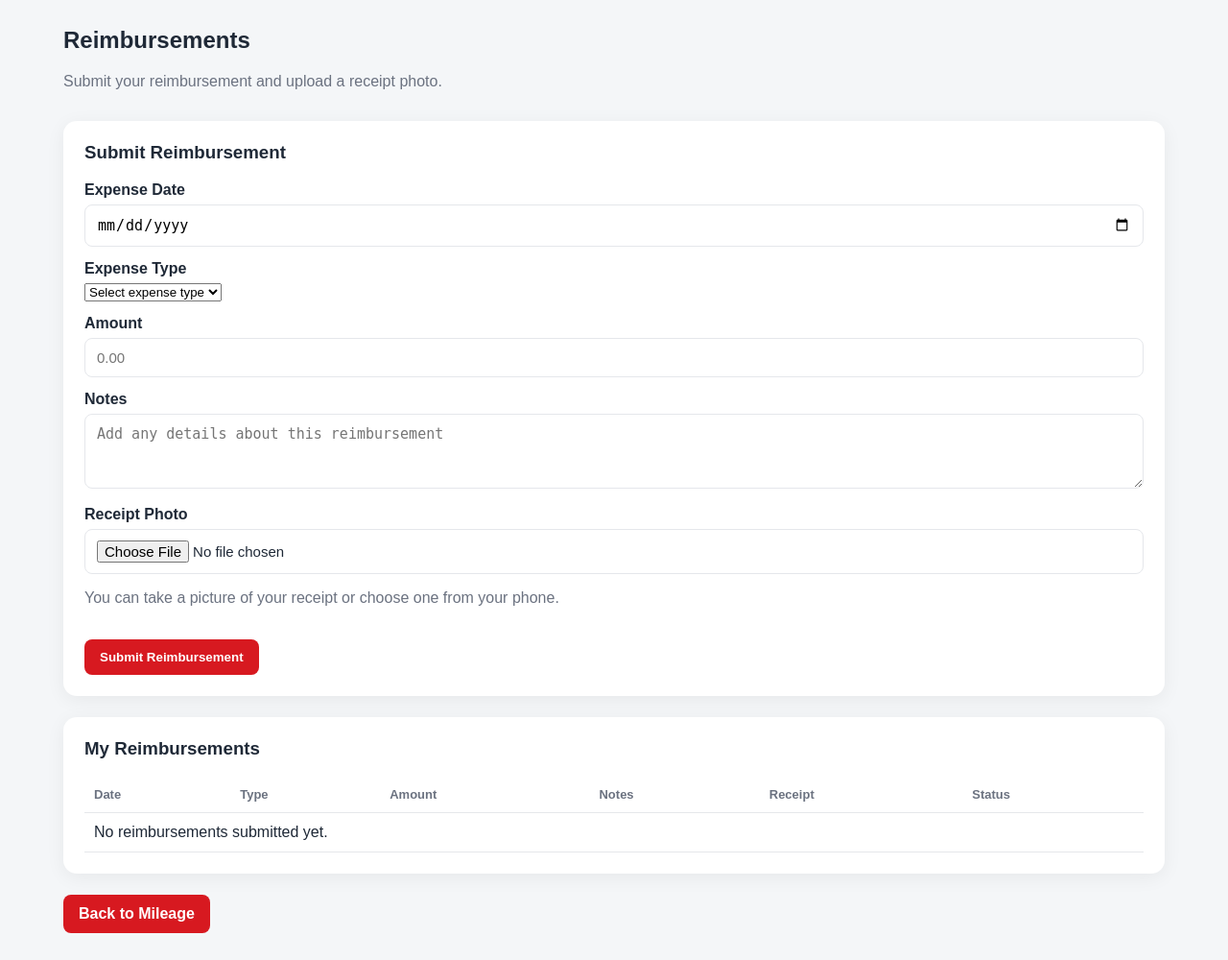
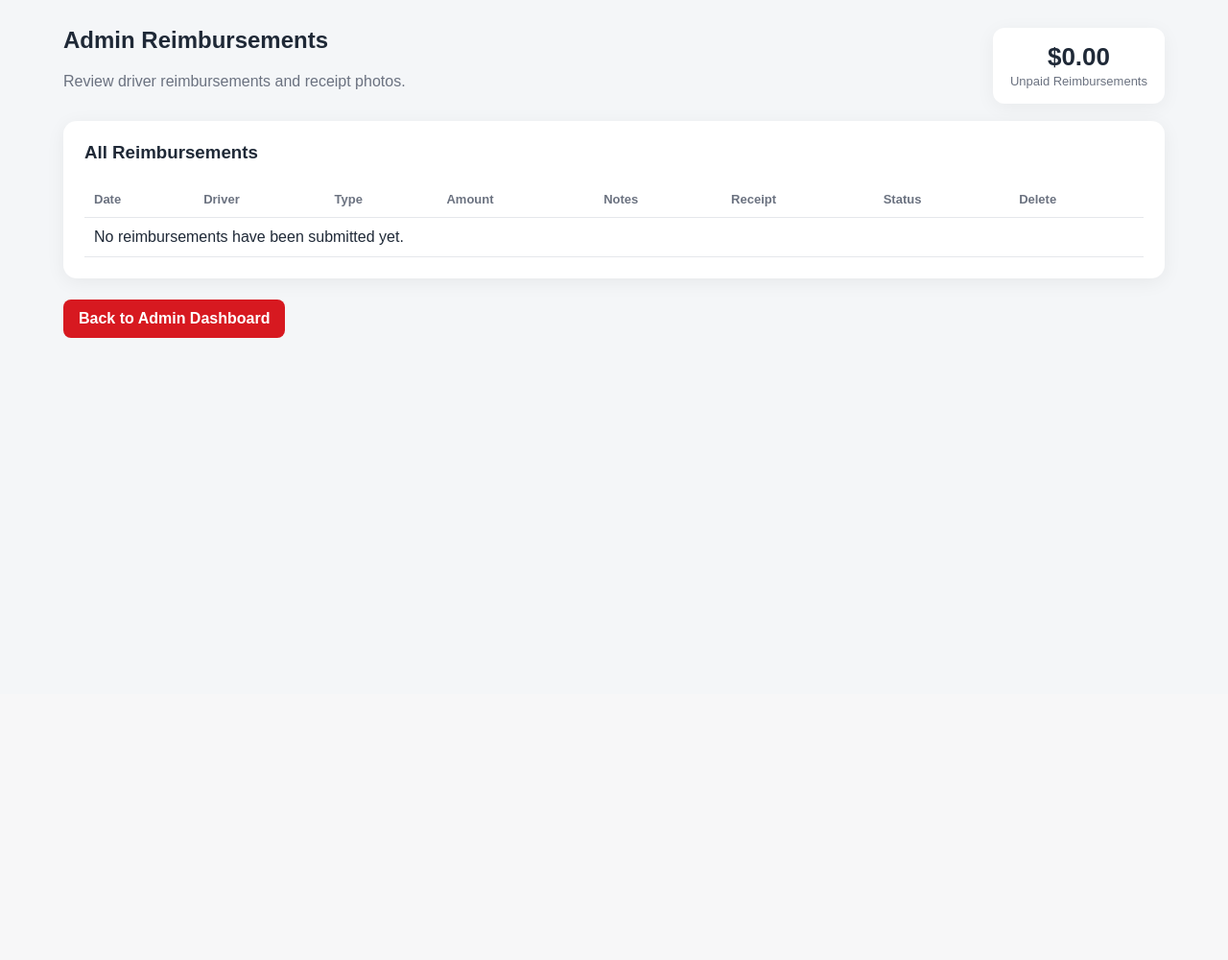
Before and after one commit to WellerTT/tnt-mileage-app, a Flask app: template templates/reimbursements.html in a window 1280 px wide. Shown: the part 77-1077 px from the top of the page at 96% size. After the commit the page ends 429 px from the top, so only its background shows below. Run offline with Flask 3, Linux system fonts and the light colour scheme; the template is opened without the code that fills it, so the values that code supplies are empty; some libraries are stand-ins or nearby versions.

Commit message:
Update reimbursements.html

```diff
--- a/templates/reimbursements.html
+++ b/templates/reimbursements.html
@@ -4,100 +4,41 @@
 
 <div class="top-row">
     <div>
-        <h2>Reimbursements</h2>
+        <h2>Admin Reimbursements</h2>
         <p class="muted">
-            Submit your reimbursement and upload a receipt photo.
+            Review driver reimbursements and receipt photos.
         </p>
     </div>
-</div>
 
-<div class="card">
-
-    <h3>Submit Reimbursement</h3>
-
-    <form method="post" enctype="multipart/form-data">
-
-        <label for="expense_date">Expense Date</label>
-        <input
-            type="date"
-            id="expense_date"
-            name="expense_date"
-            required
-        >
-
-        <label for="expense_type">Expense Type</label>
-        <select
-            id="expense_type"
-            name="expense_type"
-            required
-        >
-            <option value="">Select expense type</option>
-            <option value="Hotel">Hotel</option>
-            <option value="Uber/Lyft">Uber/Lyft</option>
-            <option value="Fuel">Fuel</option>
-            <option value="Flight">Flight</option>
-            <option value="Parking">Parking</option>
-            <option value="Other">Other</option>
-        </select>
-
-        <label for="amount">Amount</label>
-        <input
-            type="number"
-            id="amount"
-            name="amount"
-            step="0.01"
-            min="0.01"
-            placeholder="0.00"
-            required
-        >
-
-        <label for="notes">Notes</label>
-        <textarea
-            id="notes"
-            name="notes"
-            rows="3"
-            placeholder="Add any details about this reimbursement"
-        ></textarea>
-
-        <label for="receipt">Receipt Photo</label>
-        <input
-            type="file"
-            id="receipt"
-            name="receipt"
-            accept="image/*"
-            capture="environment"
-            required
-        >
-
-        <p class="muted">
-            You can take a picture of your receipt or choose one from your phone.
-        </p>
-
-        <button type="submit">
-            Submit Reimbursement
-        </button>
-
-    </form>
-
+    <div class="stat">
+        <strong>
+            ${{ "%.2f"|format(unpaid_total) }}
+        </strong>
+        <span>
+            Unpaid Reimbursements
+        </span>
+    </div>
 </div>
 
 
 <div class="card">
 
-    <h3>My Reimbursements</h3>
+    <h3>All Reimbursements</h3>
 
     <div class="table-wrap">
 
-        <table style="min-width: 850px;">
+        <table style="min-width: 1100px;">
 
             <thead>
                 <tr>
                     <th>Date</th>
+                    <th>Driver</th>
                     <th>Type</th>
                     <th>Amount</th>
                     <th>Notes</th>
                     <th>Receipt</th>
                     <th>Status</th>
+                    <th>Delete</th>
                 </tr>
             </thead>
 
@@ -112,11 +53,17 @@
                     </td>
 
                     <td>
+                        {{ r.driver_name }}
+                    </td>
+
+                    <td>
                         {{ r.expense_type }}
                     </td>
 
                     <td>
-                        ${{ "%.2f"|format(r.amount) }}
+                        <strong>
+                            ${{ "%.2f"|format(r.amount) }}
+                        </strong>
                     </td>
 
                     <td>
@@ -134,9 +81,64 @@
                     </td>
 
                     <td>
-                        <strong>
-                            {{ r.status }}
-                        </strong>
+
+                        <form
+                            method="post"
+                            action="{{ url_for('update_reimbursement_status', reimbursement_id=r.id) }}"
+                        >
+
+                            <select
+                                name="status"
+                                onchange="this.form.submit()"
+                            >
+
+                                <option
+                                    value="Unpaid"
+                                    {% if r.status == "Unpaid" %}selected{% endif %}
+                                >
+                                    Unpaid
+                                </option>
+
+                                <option
+                                    value="Paid"
+                                    {% if r.status == "Paid" %}selected{% endif %}
+                                >
+                                    Paid
+                                </option>
+
+                            </select>
+
+                        </form>
+
+                    </td>
+
+                    <td>
+
+                        <form
+                            method="post"
+                            action="{{ url_for('delete_reimbursement', reimbursement_id=r.id) }}"
+                            onsubmit="return confirm('Are you sure you want to delete this reimbursement? This cannot be undone.');"
+                        >
+
+                            <button
+                                type="submit"
+                                style="
+                                    background:#dc3545;
+                                    color:white;
+                                    border:none;
+                                    border-radius:50%;
+                                    width:30px;
+                                    height:30px;
+                                    font-size:20px;
+                                    font-weight:bold;
+                                    cursor:pointer;
+                                "
+                            >
+                                −
+                            </button>
+
+                        </form>
+
                     </td>
 
                 </tr>
@@ -144,8 +146,8 @@
                 {% else %}
 
                 <tr>
-                    <td colspan="6">
-                        No reimbursements submitted yet.
+                    <td colspan="8">
+                        No reimbursements have been submitted yet.
                     </td>
                 </tr>
 
@@ -159,13 +161,16 @@
 
 </div>
 
-<div style="margin-top: 20px;">
+
+<div style="margin-top:20px;">
+
     <a
         class="button-link"
-        href="{{ url_for('driver_dashboard') }}"
+        href="{{ url_for('admin_dashboard') }}"
     >
-        Back to Mileage
+        Back to Admin Dashboard
     </a>
+
 </div>
 
 {% endblock %}
```
